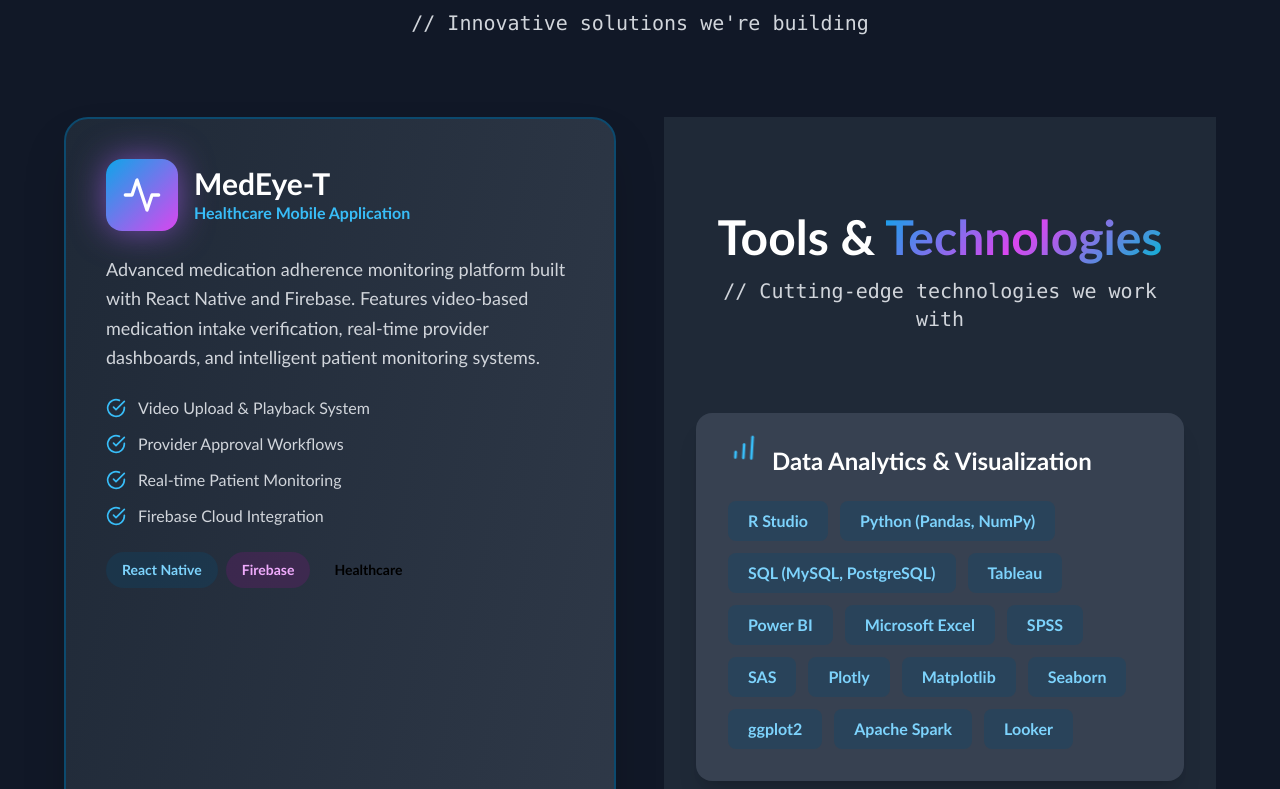
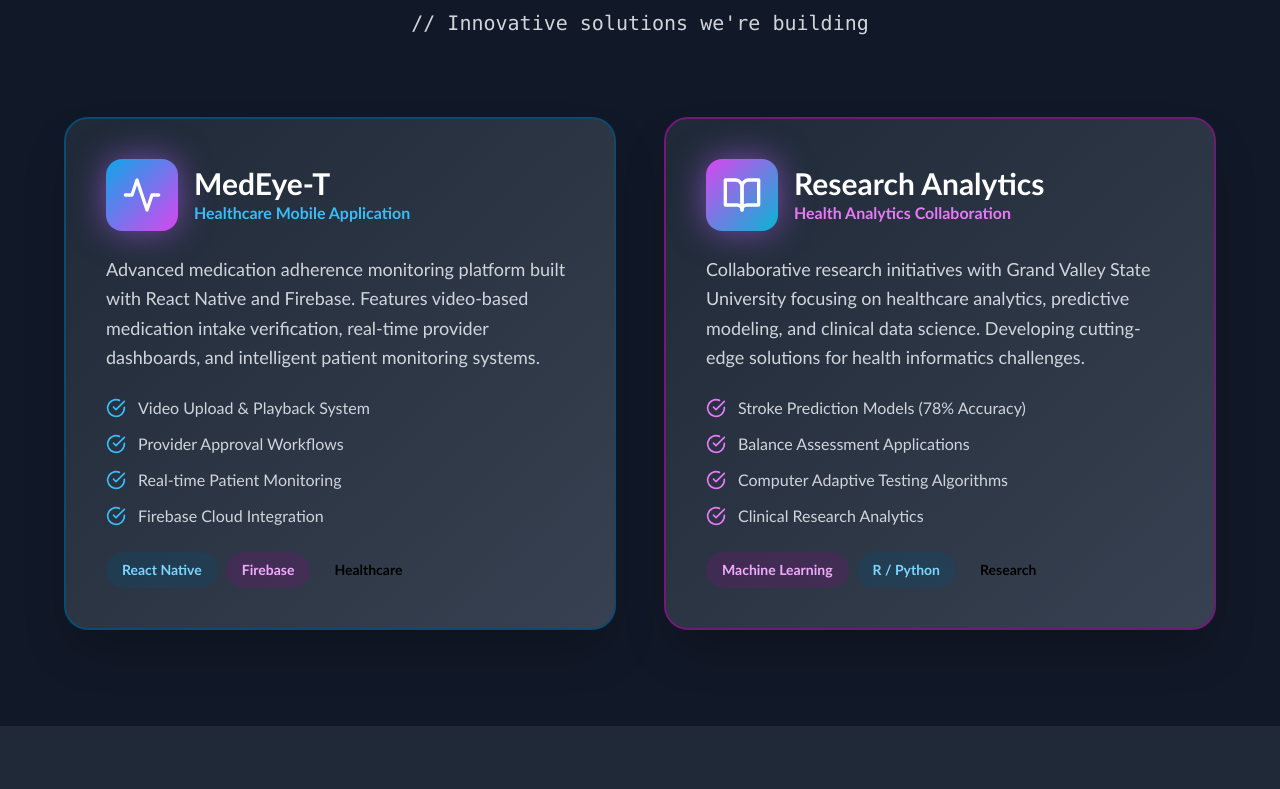
Before and after one commit to dancan1995/brightbytesol, a website: page index.html in a window 1280 px wide. Shown: the part 2491-3280 px from the top of the page. Drawn offline with nearby package versions, Linux system fonts and the light colour scheme.

Commit message:
Added all project files

```diff
--- a/index.html
+++ b/index.html
@@ -750,6 +750,53 @@
                         </div>
                     </div>
                 </div>
+
+                <!-- GVSU Research Projects -->
+                <div class="group bg-gradient-to-br from-secondary-50 to-accent-50 dark:from-gray-800 dark:to-gray-700 rounded-3xl shadow-2xl overflow-hidden transition-all duration-300 hover:scale-105 border-2 border-secondary-200 dark:border-secondary-900 hover-card">
+                    <div class="p-10">
+                        <div class="flex items-center gap-4 mb-6">
+                            <div class="p-4 bg-gradient-to-br from-secondary-500 to-accent-500 rounded-2xl animate-pulse-glow">
+                                <i data-feather="book-open" class="w-10 h-10 text-white"></i>
+                            </div>
+                            <div>
+                                <h3 class="text-3xl font-bold text-gray-900 dark:text-white">Research Analytics</h3>
+                                <p class="text-secondary-600 dark:text-secondary-400 font-semibold">Health Analytics Collaboration</p>
+                            </div>
+                        </div>
+
+                        <p class="text-gray-700 dark:text-gray-300 mb-6 leading-relaxed text-lg">
+                            Collaborative research initiatives with Grand Valley State University focusing on healthcare analytics, predictive modeling, and clinical data science. Developing cutting-edge solutions for health informatics challenges.
+                        </p>
+
+                        <div class="space-y-3 mb-6">
+                            <div class="flex items-center gap-3">
+                                <i data-feather="check-circle" class="w-5 h-5 text-secondary-600 dark:text-secondary-400"></i>
+                                <span class="text-gray-700 dark:text-gray-300">Stroke Prediction Models (78% Accuracy)</span>
+                            </div>
+                            <div class="flex items-center gap-3">
+                                <i data-feather="check-circle" class="w-5 h-5 text-secondary-600 dark:text-secondary-400"></i>
+                                <span class="text-gray-700 dark:text-gray-300">Balance Assessment Applications</span>
+                            </div>
+                            <div class="flex items-center gap-3">
+                                <i data-feather="check-circle" class="w-5 h-5 text-secondary-600 dark:text-secondary-400"></i>
+                                <span class="text-gray-700 dark:text-gray-300">Computer Adaptive Testing Algorithms</span>
+                            </div>
+                            <div class="flex items-center gap-3">
+                                <i data-feather="check-circle" class="w-5 h-5 text-secondary-600 dark:text-secondary-400"></i>
+                                <span class="text-gray-700 dark:text-gray-300">Clinical Research Analytics</span>
+                            </div>
+                        </div>
+
+                        <div class="flex flex-wrap gap-2">
+                            <span class="px-4 py-2 bg-secondary-100 dark:bg-secondary-900/30 text-secondary-700 dark:text-secondary-300 rounded-full text-sm font-semibold">Machine Learning</span>
+                            <span class="px-4 py-2 bg-primary-100 dark:bg-primary-900/30 text-primary-700 dark:text-primary-300 rounded-full text-sm font-semibold">R / Python</span>
+                            <span class="px-4 py-2 bg-accent-100 dark:bg-accent-900/30 text-accent-700 dark:text-accent-300 rounded-full text-sm font-semibold">Research</span>
+                        </div>
+                    </div>
+                </div>
+            </div>
+        </div>
+    </section>
 
     <!-- Tools & Technologies Section -->
     <section id="tools" class="py-24 bg-gray-100 dark:bg-gray-800">
```
